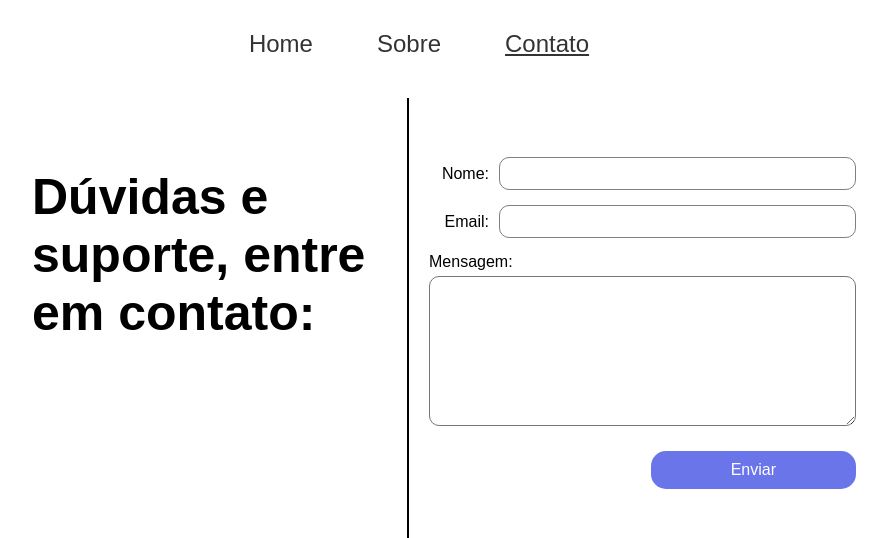
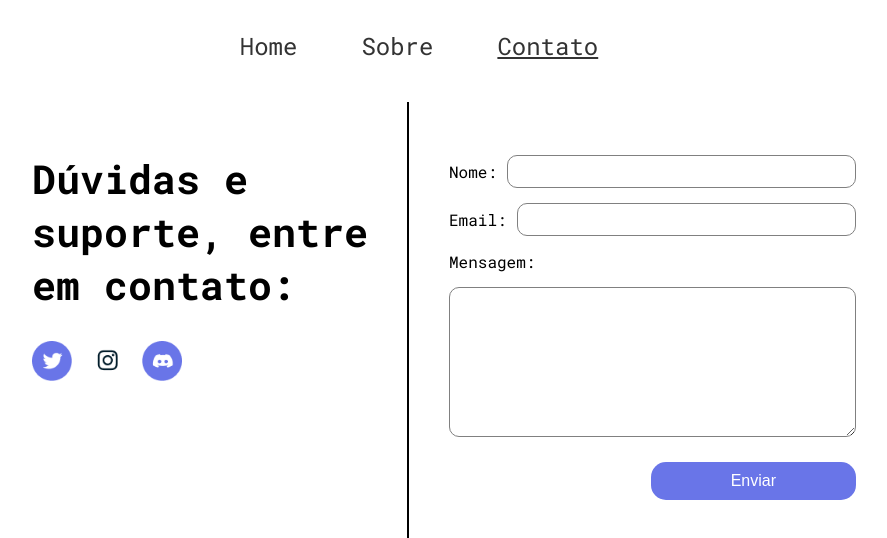
Before and after one commit to RafaelPA13/CP1-WebDev-Componentizacao-React, a React (Vite) app: page /contato in a window 1280 px wide. Shown: the top 538 px of the page, without its empty margins (221-1108 px from the left). Built offline with nearby package versions, Linux system fonts and the light colour scheme.

Commit message:
finalizando html e css

```diff
--- a/src/pages/contato/index.jsx
+++ b/src/pages/contato/index.jsx
@@ -1,12 +1,25 @@
 import './styles.css';
-import '../../App.css'
 
 export default function Contato() {
   return (
     <>
+    <style>
+    @import url('https://fonts.googleapis.com/css2?family=Roboto+Mono:ital,wght@0,100..700;1,100..700&display=swap');
+    </style>
       <div className="container">
         <div className="contato-texto">
           <h1>Dúvidas e suporte, entre em contato:</h1>
+          <div className='icons'>
+            <a href="https://twitter.com" target="_blank" rel="noopener noreferrer">
+              <img src="/images/icons/twitter_icon.png" alt="Icone X" />
+            </a>
+            <a href="https://instagram.com" target="_blank" rel="noopener noreferrer">
+              <img src="/images/icons/instagram2_icon.png" alt="Icone Instagram" />
+            </a>
+            <a href="https://discord.com" target="_blank" rel="noopener noreferrer">
+              <img src="/images/icons/discord_icon.png" alt="Icone Discord" />
+            </a>
+          </div>
         </div>
         <div id="contact">
           <form>
--- a/src/pages/contato/styles.css
+++ b/src/pages/contato/styles.css
@@ -1,51 +1,66 @@
+/* Container Pai */
 .container {
     display: flex;
     justify-content: center;
     align-items: center;
     gap: 20px;
+    font-family: 'Roboto Mono', sans-serif;
 }
 
+/* Seção de Texto de Contato */
 .contato-texto {
     width: 35%;
     display: flex;
+    flex-direction: column;
+    align-items: flex-start;
     height: 450px;
-    align-items: center;
-    flex-direction: column;
-    padding: 50px;
-    padding-right: 20px;
+    padding: 50px 20px 50px 50px;
     border-right: 2px solid;
     box-sizing: border-box;
-    text-align: left;
 }
 
 .contato-texto h1 {
-    font-size: 50px;
-    width: 100%;
-    margin: 20px 0;
+    font-size: 40px;
+    margin-bottom: 20px;
 }
 
+/* Ícones */
+.icons {
+    display: flex;
+    gap: 15px;
+    margin-top: 10px;
+    justify-content: flex-start;
+    width: 100%;
+}
+
+.icons a img {
+    width: 40px;
+    height: 40px;
+    transition: transform 0.3s;
+}
+
+.icons a:hover img {
+    transform: scale(1.1);
+}
+
+/* Seção de Contato */
 #contact {
     display: flex;
     width: 35%;
     flex-direction: column;
+    padding-left: 20px;
 }
 
 #contact form {
     display: flex;
     flex-direction: column;
-    align-items: stretch;
+    gap: 15px;
 }
 
 .form-group {
     display: flex;
     align-items: center;
-    margin-bottom: 15px;
-}
-
-.form-group label {
-    margin-right: 10px;
-    min-width: 60px;
-    text-align: right;
+    gap: 10px;
 }
 
 .form-group input {
@@ -53,6 +68,7 @@
     padding: 8px;
     border-radius: 10px;
     border: 1px solid gray;
+    width: 100%;
 }
 
 .full-width {
@@ -68,9 +84,11 @@
     width: 100%;
     padding: 10px;
     border-radius: 10px;
+    border: 1px solid gray;
     height: 150px;
 }
 
+/* Botão */
 .enviar-btn {
     background-color: #6975E8;
     color: #ffffff;
```
